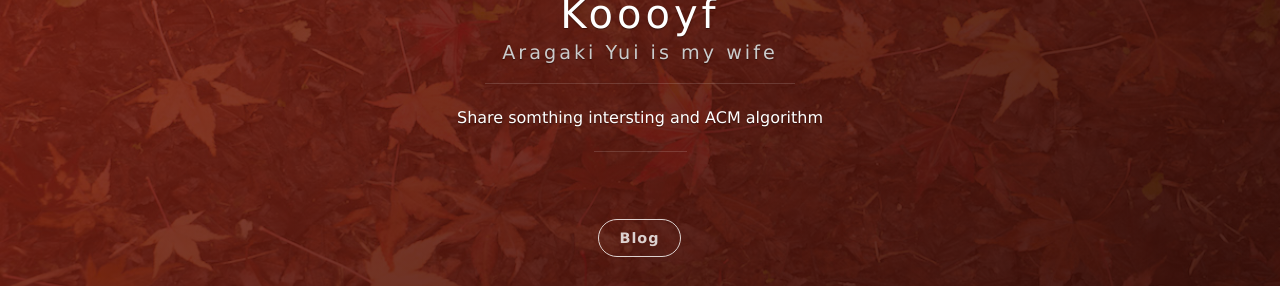
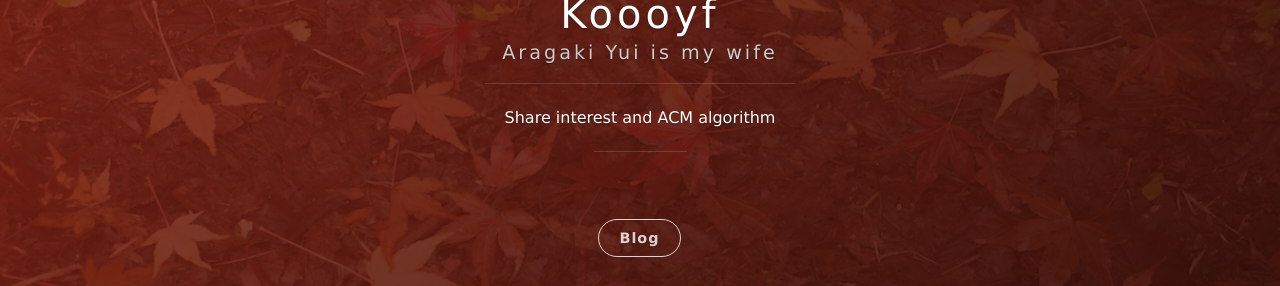
Before and after one commit to koooyf/koooyf.github.io, a Jekyll site: the page built from index.html, in a window 1280 px wide. Shown: the part 332-618 px from the top of the page. Built offline with Jekyll 4.4.1, drawn with Linux system fonts in a browser that asks for light colours; nearby versions of some CDN libraries; the list of posts is cut into pages by our own code.

Commit message:
fix syntax error

```diff
--- a/_config.yml
+++ b/_config.yml
@@ -1,7 +1,7 @@
 # Basic
 title: Koooyf
 subtitle: Aragaki Yui is my wife
-description: Share somthing intersting and ACM algorithm
+description: Share interest and ACM algorithm
 #creator: <a href="http://onev.cat">@onevcat</a>
 
 #url: "http://vno.onevcat.com"
```
